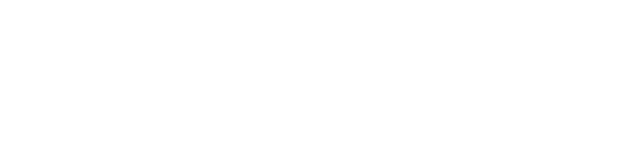
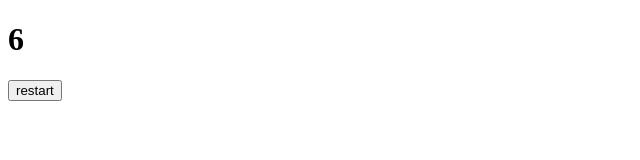
Before and after one commit to rpad88/Lab365, a plain HTML site: page Modulo 1/Cronômetro/index.html in a window 1280 px wide. Shown: the whole page, without its empty margins (0-640 px from the left). Drawn offline with Linux system fonts and the light colour scheme.

Commit message:
Crônometro finalizado

```diff
--- a/Modulo 1/Cronômetro/index.html
+++ b/Modulo 1/Cronômetro/index.html
@@ -6,10 +6,12 @@
     <meta name="viewport" content="width=device-width, initial-scale=1.0">
     <title>Countdown</title>
 
-    <link rel="stylesheet" href="./style.css">
     <script src="./script.js" defer></script>
 </head>
 <body>
-    <h1 data-counter></h1>
+    <div>
+        <h1 data-counter>10</h1>
+        <button data-restart>restart</button>
+    </div>
 </body>
 </html>
--- a/Modulo 1/Cronômetro/script.js
+++ b/Modulo 1/Cronômetro/script.js
@@ -1 +1,15 @@
 const counter = document.querySelector('[data-counter]')
+const restartBtn = document.querySelector('[data-restart]')
+var initialTime = 10
+
+function timer() {
+    if(initialTime > 0) {
+        counter.textContent = initialTime
+        initialTime--
+    }
+    if(initialTime == 0) return counter.textContent = 'Seu tempo acabou!! Tente novamente!!'
+}
+
+restartBtn.addEventListener('click', () => initialTime = 10)
+
+setInterval(timer, 1000)
```
Also changed, not shown: Modulo 1/Cronômetro/style.css (deleted).
